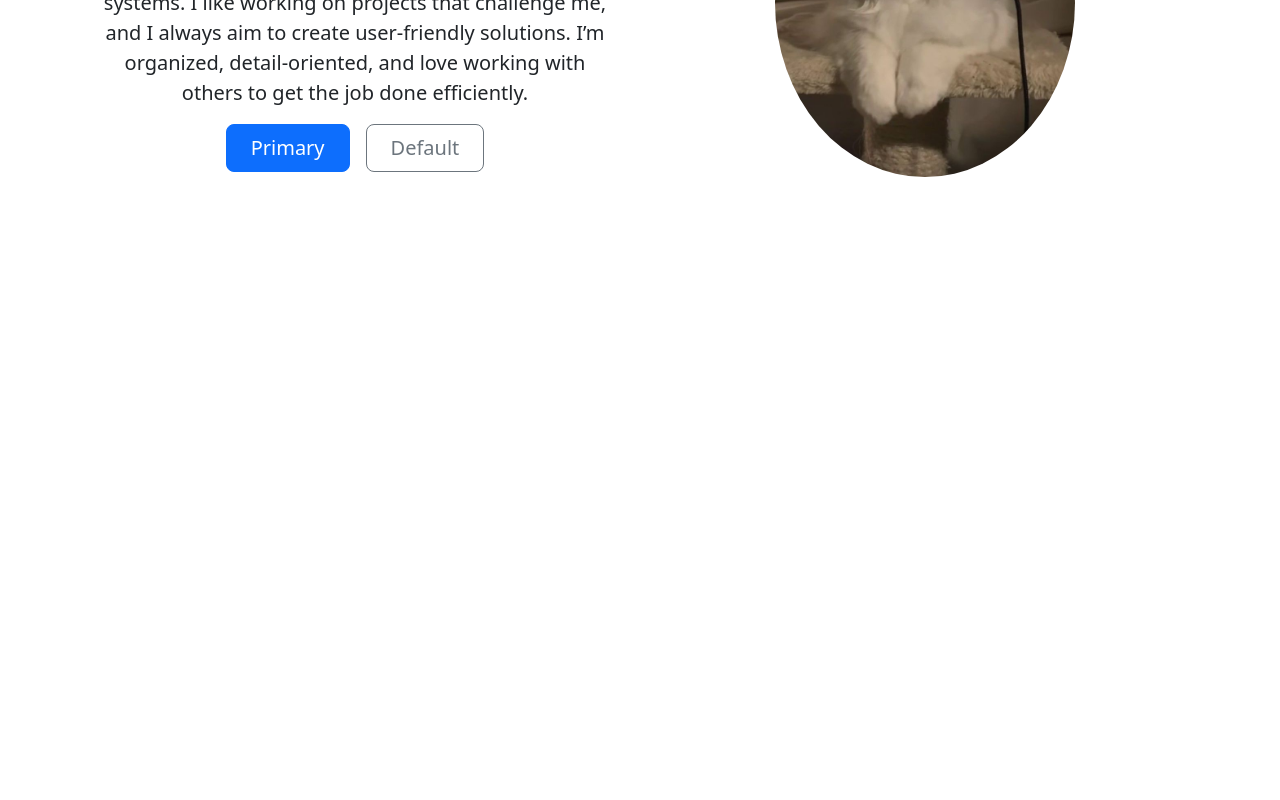
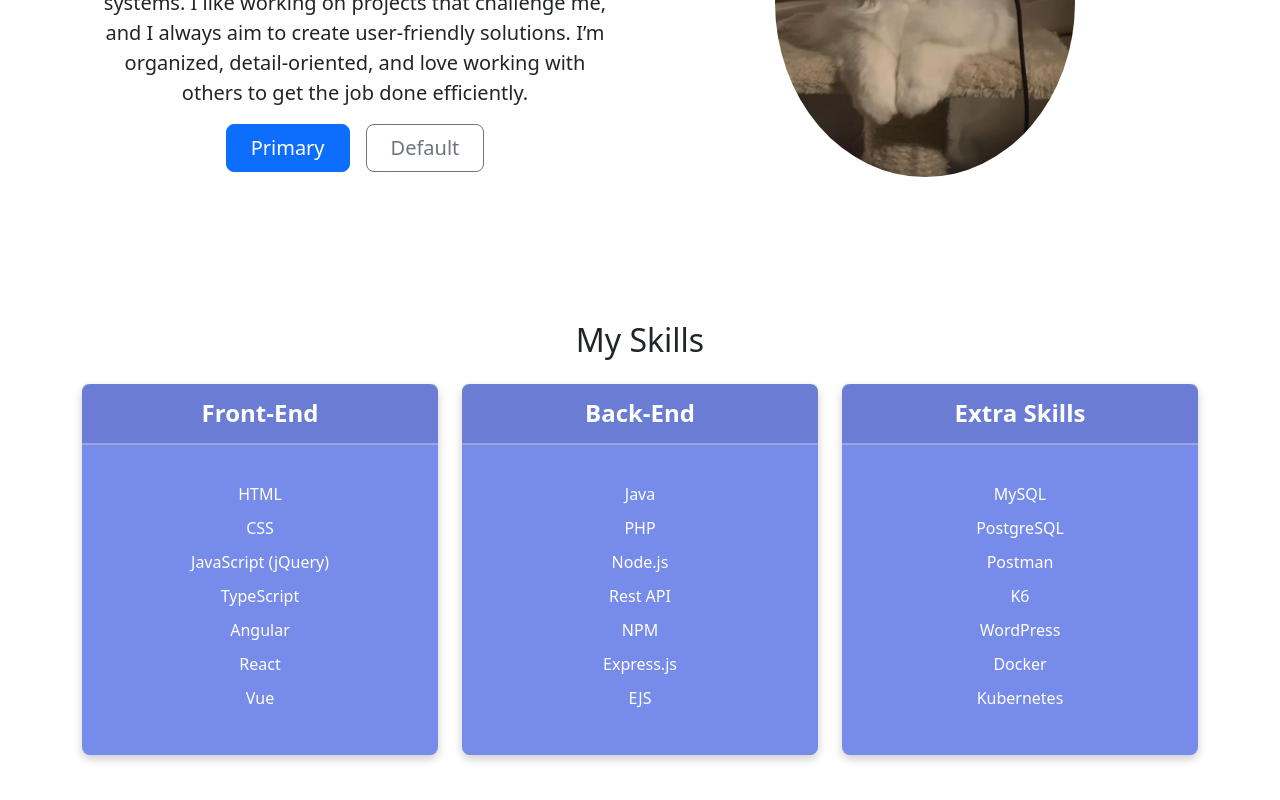
Before and after one commit to stellamarma/My-website, a Vue app: page /aboutme in a window 1280 px wide. Shown: the part 328-1128 px from the top of the page. Before the commit the page ends 800 px from the top, so only its background shows below. Built offline with nearby package versions, Linux system fonts and the light colour scheme.

Commit message:
Add skills section

```diff
--- a/src/App.vue
+++ b/src/App.vue
@@ -1,12 +1,14 @@
 <script setup>
 import Aboutme from './components/Aboutme.vue'
 import Menu1 from './components/Menu.vue'
+import Skills from './components/Skills.vue'
 
 </script>
 
 <template>
   <Menu1 />
   <Aboutme  />
+  <Skills />
 
 </template>
 
--- a/src/components/Aboutme.vue
+++ b/src/components/Aboutme.vue
@@ -1,13 +1,14 @@
 <template>
-  <div class="container col-xxl-8 px-4 py-5">
+
+    <div class="container px-4 py-5">
       <div class="row flex-lg-row-reverse align-items-center g-5 py-5">
         <div class="col-10 col-sm-8 col-lg-6">
           <img src="@/assets/8.jpg" class="d-block mx-lg-auto img-fluid border-radius" width="300" height="300" loading="lazy">
         </div>
-      <div class="col-lg-6 text-center"> <!-- Κεντράρουμε το κείμενο και τα κουμπιά -->
-        <div > <!-- Προσθέτουμε περιτύλιγμα για το κείμενο -->
+        <div class="col-lg-6 text-center">
+          <div>
             <h1 class="display-5 fw-bold text-body-emphasis lh-1 mb-3 text-content">Stella Maria Matzari</h1>
-          <p class="lead ">I have experience in designing and migrating websites, especially handling large databases and content. I enjoy learning new tools and finding ways to improve systems. I like working on projects that challenge me, and I always aim to create user-friendly solutions. I’m organized, detail-oriented, and love working with others to get the job done efficiently.</p>
+            <p class="lead">I have experience in designing and migrating websites, especially handling large databases and content. I enjoy learning new tools and finding ways to improve systems. I like working on projects that challenge me, and I always aim to create user-friendly solutions. I’m organized, detail-oriented, and love working with others to get the job done efficiently.</p>
           </div>
           <div class="d-grid gap-2 d-md-flex justify-content-md-start">
             <button type="button" class="btn btn-primary btn-lg px-4 me-md-2">Primary</button>
@@ -16,35 +17,37 @@
         </div>
       </div>
     </div>
+
 </template>
 
 <script>
 </script>
 
-<style>
+<style scoped>
+
+
+
 .text-center {
   display: flex;
   flex-direction: column;
-  justify-content: center; /* Κεντράρει το κείμενο κατακόρυφα */
-  align-items: center; /* Κεντράρει το κείμενο οριζόντια */
-  height: 100%; /* Ύψος του div */
-  text-align: center; /* Κεντράρει το κείμενο */
+  justify-content: center;
+  align-items: center;
+  height: 100%;
+  text-align: center;
 }
 
 .text-content {
   display: flex;
-  flex-direction: column; /* Κεντράρει τα στοιχεία κάθετα (h1, p) */
-  justify-content: center; /* Κεντράρει κατακόρυφα */
-  align-items: center; /* Κεντράρει οριζόντια */
+  flex-direction: column;
+  justify-content: center;
+  align-items: center;
   margin-bottom: 20px;
 }
 
 img {
   border-radius: 50%;
-  display: block;
-  display: flex; /* Χρησιμοποιεί flexbox για στοίχιση */
-  justify-content: center; /* Οριζόντια στοίχιση στο κέντρο */
-  align-items: center; /* Κάθετη στοίχιση στο κέντρο */
+  display: flex;
+  justify-content: center;
+  align-items: center;
 }
-
 </style>
--- /dev/null
+++ b/src/components/Skills.vue
@@ -0,0 +1,107 @@
+<template>
+    <div class="container my-5">
+      <h2 class="text-center mb-4">My Skills</h2>
+
+      <div class="row row-cols-1 row-cols-md-3 mb-3 text-center">
+        <div class="col">
+          <div class="card skill-card">
+            <div class="card-header">
+              <h4 class="my-0 fw-bold">Front-End</h4>
+            </div>
+            <div class="card-body">
+              <ul class="list-unstyled mt-3 mb-4">
+                <li>HTML</li>
+                <li>CSS</li>
+                <li>JavaScript (jQuery)</li>
+                <li>TypeScript</li>
+                <li>Angular</li>
+                <li>React</li>
+                <li>Vue</li>
+              </ul>
+            </div>
+          </div>
+        </div>
+
+        <div class="col">
+          <div class="card skill-card">
+            <div class="card-header">
+              <h4 class="my-0 fw-bold">Back-End</h4>
+            </div>
+            <div class="card-body">
+              <ul class="list-unstyled mt-3 mb-4">
+                <li>Java</li>
+                <li>PHP</li>
+                <li>Node.js</li>
+                <li>Rest API</li>
+                <li>NPM</li>
+                <li>Express.js</li>
+                <li>EJS</li>
+              </ul>
+            </div>
+          </div>
+        </div>
+
+        <div class="col">
+          <div class="card skill-card">
+            <div class="card-header">
+              <h4 class="my-0 fw-bold">Extra Skills</h4>
+            </div>
+            <div class="card-body">
+              <ul class="list-unstyled mt-3 mb-4">
+                <li>MySQL</li>
+                <li>PostgreSQL</li>
+                <li>Postman</li>
+                <li>K6</li>
+                <li>WordPress</li>
+                <li>Docker</li>
+                <li>Kubernetes</li>
+              </ul>
+            </div>
+          </div>
+        </div>
+      </div>
+    </div>
+  </template>
+  <style scoped>/* Στυλ για όλα τα κουτιά */
+  .skill-card {
+    background-color: rgb(119, 139, 235); /* Μπλε φόντο */
+    color: white; /* Λευκό κείμενο */
+    border: none;
+    border-radius: 8px; /* Διατηρούμε το αρχικό σχήμα */
+    box-shadow: 0px 4px 10px rgba(0, 0, 0, 0.2); /* Μοντέρνα σκιά */
+    transition: transform 0.3s ease, box-shadow 0.3s ease;
+  }
+
+  /* Εφέ όταν περνάει το ποντίκι */
+  .skill-card:hover {
+    transform: translateY(-5px);
+    box-shadow: 0px 8px 20px rgba(0, 0, 0, 0.3);
+  }
+
+  /* Στυλ για τα headers */
+  .card-header {
+    background-color: rgba(0, 0, 0, 0.1); /* Ελαφρώς πιο σκούρο header */
+    padding: 15px;
+    border-bottom: 2px solid rgba(255, 255, 255, 0.3);
+  }
+
+  /* Στυλ για τα κείμενα στις λίστες */
+  .card-body ul li {
+    font-size: 1rem;
+    font-weight: 500;
+    padding: 5px 0;
+  }
+
+  /* Εφέ hover στα items της λίστας */
+  .card-body ul li:hover {
+
+    cursor: pointer;
+  }
+
+  /* Responsive Design */
+  @media (max-width: 767px) {
+    .row-cols-1 .col {
+      margin-bottom: 20px;
+    }
+  }
+  </style>
```
Also changed, not shown: src/components/WelcomeItem.vue (deleted, +0 -7 lines). Lines whose indentation alone changed are shown as unchanged.
